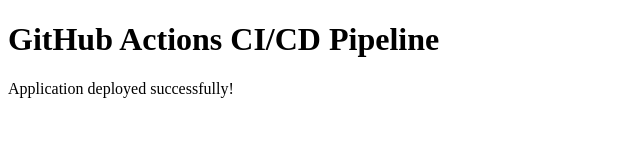
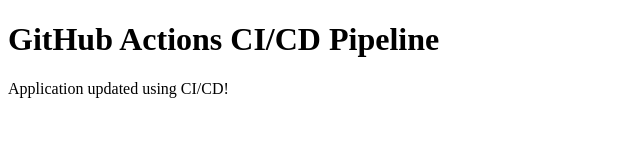
Before and after one commit to Asmitha-Kannan/github-actions-cicd, a plain HTML site: page index.html in a window 1280 px wide. Shown: the full height of the page, 0-640 px from the left. Drawn offline with Linux system fonts and the light colour scheme.

Commit message:
Update index.html

```diff
--- a/index.html
+++ b/index.html
@@ -5,6 +5,6 @@
 </head>
 <body>
     <h1>GitHub Actions CI/CD Pipeline</h1>
-    <p>Application deployed successfully!</p>
+    <p>Application updated using CI/CD!</p>
 </body>
 </html>
```
